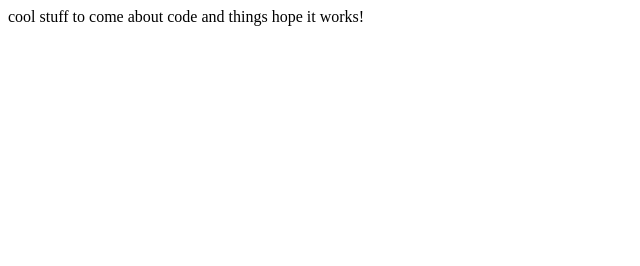
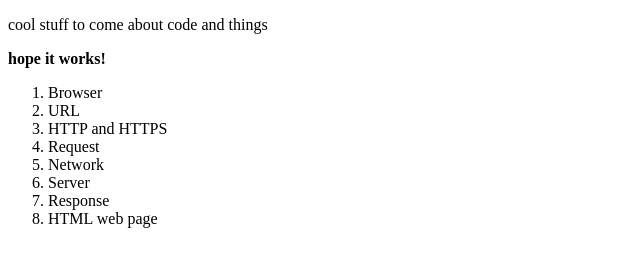
Before and after one commit to welzie/unit2-class1, a plain HTML site: page index.html in a window 1280 px wide. Shown: the whole page, without its empty margins (0-640 px from the left). Drawn offline with Linux system fonts and the light colour scheme.

Commit message:
Testing collaborative forks

```diff
--- a/index.html
+++ b/index.html
@@ -4,8 +4,18 @@
         <title>demo site</title>
     </head>
     <body>
-        cool stuff to come about
-        code and things
-        hope it works!
+        <p>cool stuff to come about
+        code and things</p>
+        <p><strong>hope it works!</strong></p>
+        <ol>
+            <li>Browser</li>
+            <li>URL</li>
+            <li>HTTP and HTTPS</li>
+            <li>Request</li>
+            <li>Network</li>
+            <li>Server</li>
+            <li>Response</li>
+            <li>HTML web page</li>
+         </ol>
     </body>
 </html>
```
